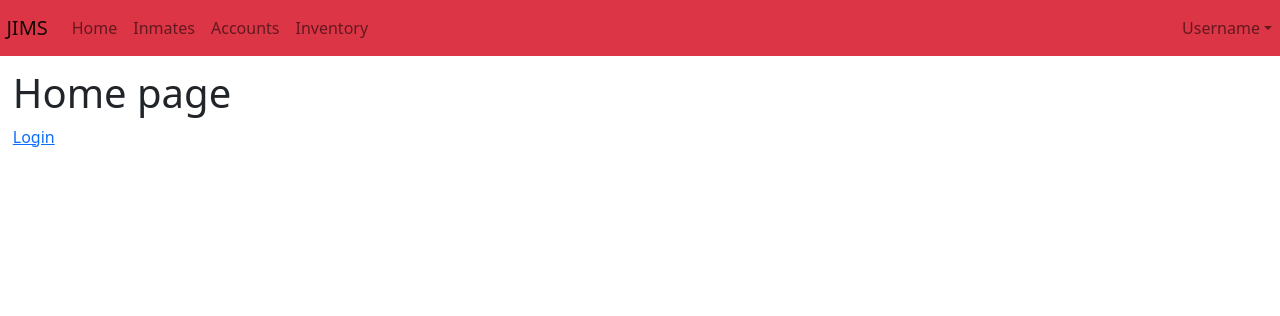
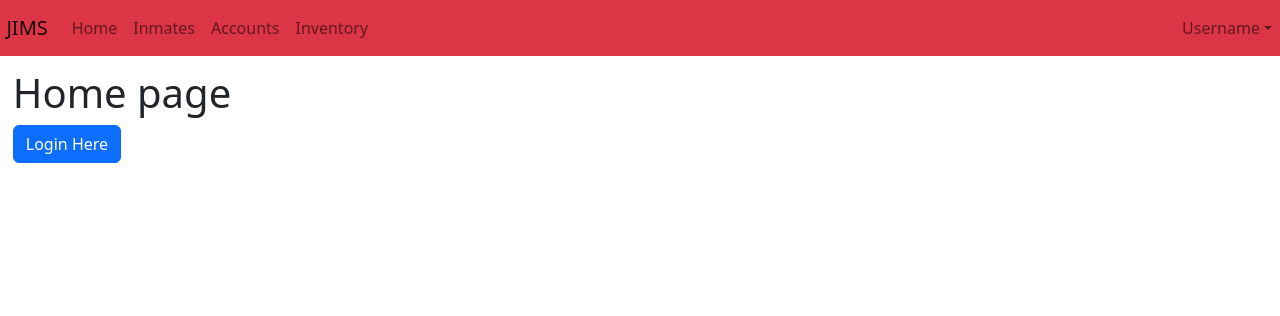
Before and after one commit to kobibell/Warden-Web-Wizards-JIMS, a Django app: page / in a window 1280 px wide. Shown: the top 316 px of the page. Run offline with Django 4.2, Linux system fonts and the light colour scheme.

Commit message:
Login button with css styling by class

```diff
--- a/src/jims_project/templates/home_page.html
+++ b/src/jims_project/templates/home_page.html
@@ -5,5 +5,7 @@
         Home page
     </h1>
 </div>
-<a type="button" href="/login/">Login</a>
+<button class="btn btn-primary" onclick="window.location.href = '/login/'">
+    Login Here
+</button>
 {% endblock %}
```
